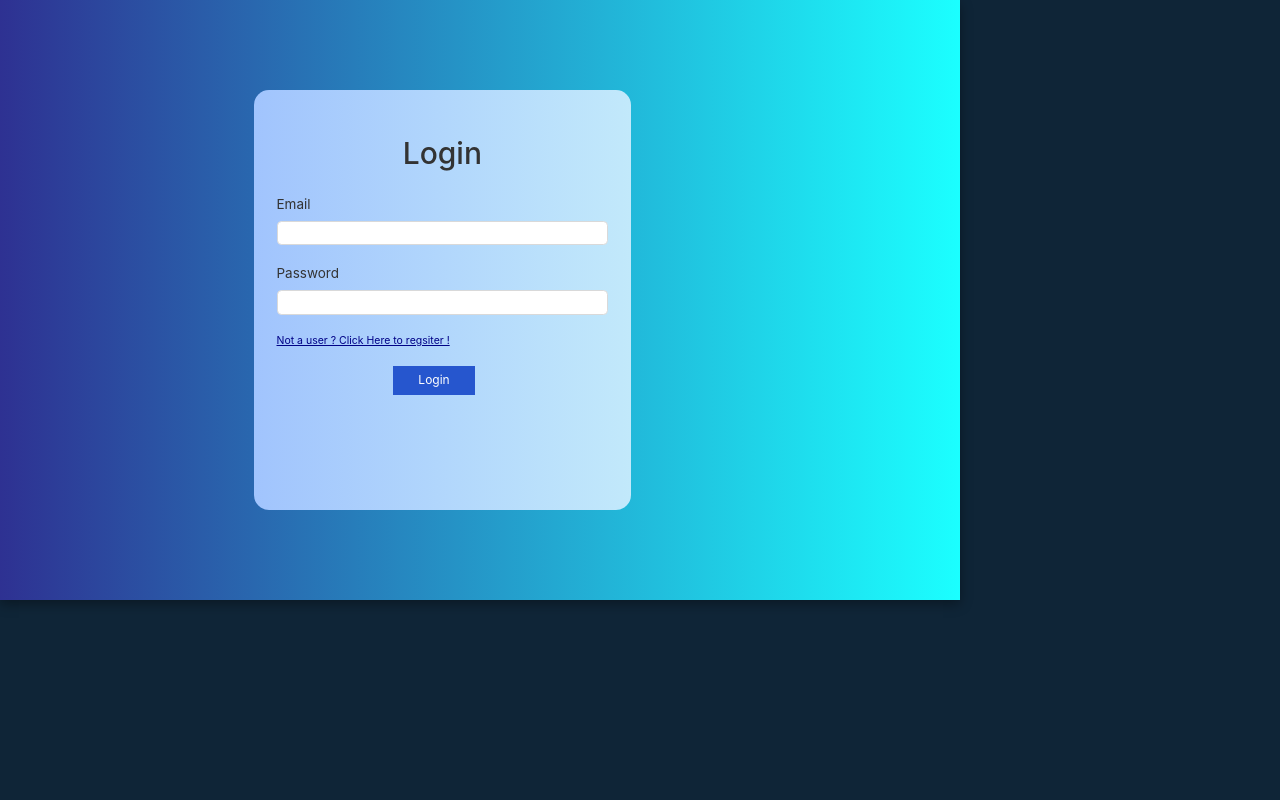
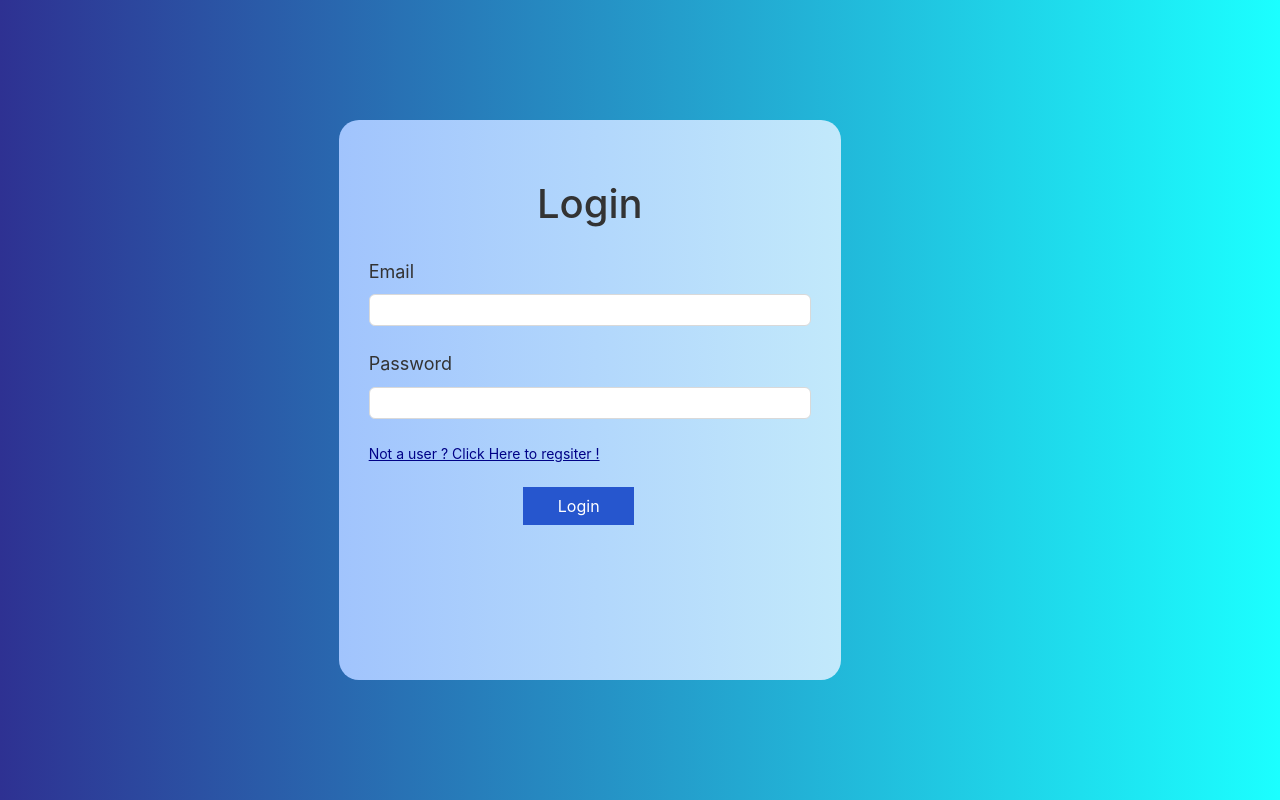
Before and after one commit to RaviIIT/DeepEigen-Project, a React (Create React App) app in the folder client/updates-tracker/: page /login in a window 1280 px wide. Built offline with nearby package versions, Linux system fonts and the light colour scheme; a web font is replaced by a local one.

Commit message:
Update index.css

```diff
--- a/client/updates-tracker/src/index.css
+++ b/client/updates-tracker/src/index.css
@@ -5,9 +5,6 @@ body {
     sans-serif;
   -webkit-font-smoothing: antialiased;
   -moz-osx-font-smoothing: grayscale;
-  /* transform: scale(0.75); */
-  /* width: 133.33%; */
-  zoom: 75%;
 }
 
 code {
```
